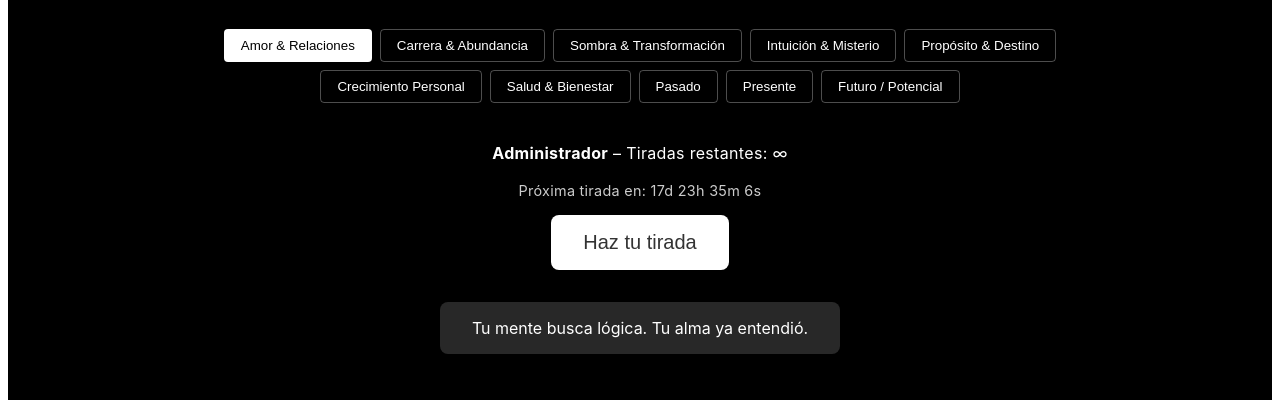
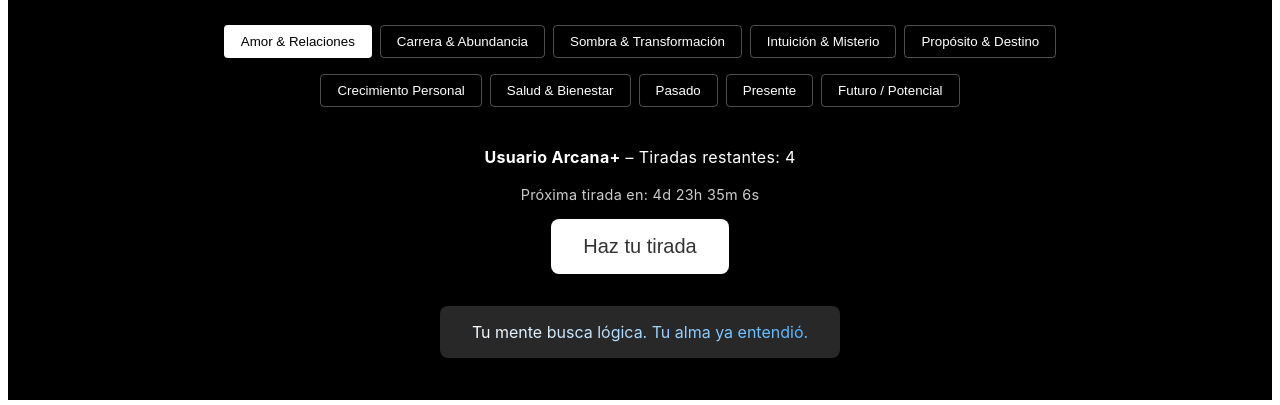
Before and after one commit to malverjr/arcana, a Next.js app: page / in a window 1280 px wide. Both pictures are taken after a click on the button "Haz tu tirada". Shown: the part 472-877 px from the top of the page. Built offline with nearby package versions, Linux system fonts and the light colour scheme.

Commit message:
Update index.js

```diff
--- a/pages/index.js
+++ b/pages/index.js
@@ -10,7 +10,7 @@ function getWeekNumber(date) {
 }
 
 export default function Home() {
-  const userRole = 'admin'; // Cambiar según usuario actual
+  const userRole = 'arcana+';
 
   const isNormal      = userRole === 'normal';
   const isArcana      = userRole === 'arcana';
@@ -208,7 +208,7 @@ export default function Home() {
             ))}
           </div>
           {themes.length > 5 && (
-            <div style={{ display: 'flex', gap: '0.5rem', flexWrap: 'wrap', justifyContent: 'center' }}>
+            <div style={{ display: 'flex', gap: '0.5rem', flexWrap: 'wrap', justifyContent: 'center', marginTop: '0.5rem' }}>
               {themes.slice(5).map(t => (
                 <button
                   key={t}
@@ -288,9 +288,11 @@ export default function Home() {
           padding: '1rem 2rem',
           background: 'rgba(200,200,200,0.2)',
           borderRadius: '8px',
-          animation: 'fadeIn 0.5s ease'
+          animation: 'fadeIn 0.5s ease',
+          maxWidth: '90vw',
+          textAlign: 'center'
         }}>
-          {reading}
+          <span className="animated-reading">{reading}</span>
         </div>
       )}
 
@@ -299,9 +301,26 @@ export default function Home() {
           from { opacity: 0; }
           to   { opacity: 1; }
         }
+
         @keyframes bounce {
           0%,100% { transform: scale(1); }
           50%     { transform: scale(1.05); }
+        }
+
+        .animated-reading {
+          background: linear-gradient(90deg, #ffffff, #5bb6ff, #ffffff);
+          background-size: 200% auto;
+          background-clip: text;
+          -webkit-background-clip: text;
+          color: transparent;
+          -webkit-text-fill-color: transparent;
+          animation: shineText 3s ease-in-out infinite;
+        }
+
+        @keyframes shineText {
+          0% { background-position: 0% center; }
+          50% { background-position: 100% center; }
+          100% { background-position: 0% center; }
         }
 
         @media (max-width: 600px) {
```
